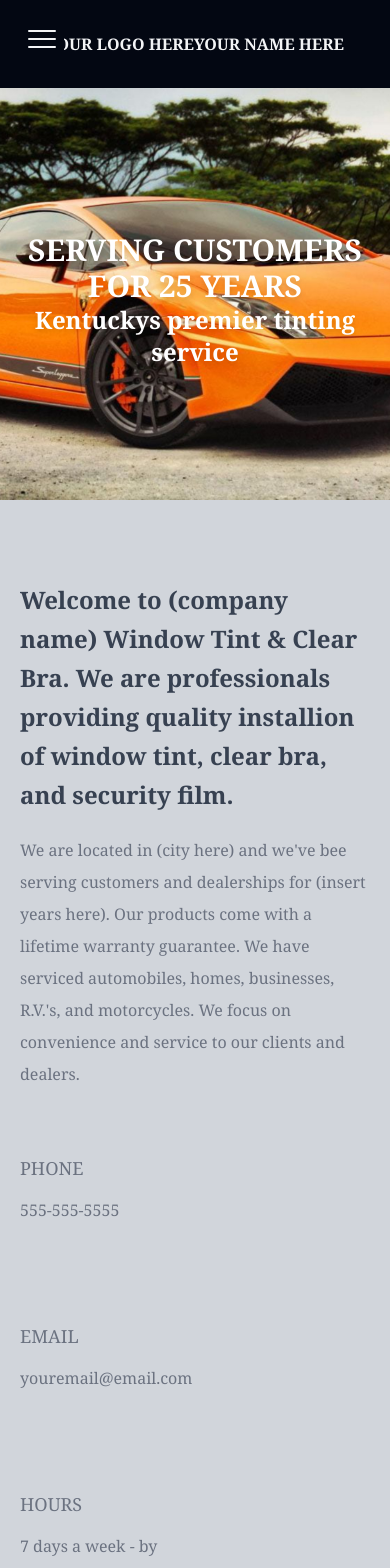
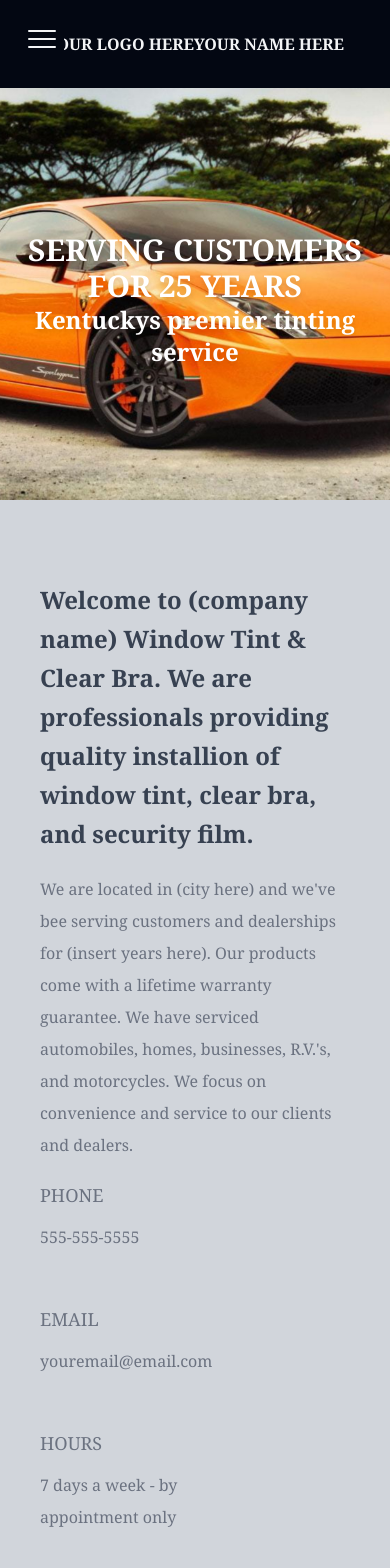
Before and after one commit to Drayved/Tint-Site, a React (Vite) app: page / in a window 390 px wide. Shown: the top 1568 px of the page. Built offline with nearby package versions, Linux system fonts and the light colour scheme.

Commit message:
Update index.css

```diff
--- a/src/index.css
+++ b/src/index.css
@@ -119,7 +119,7 @@ li{
 /* First Pitch */
 
 .first-pitch-container{
-    @apply flex mt-20 text-gray-500 justify-around max-w-[60%] mx-auto
+    @apply flex mt-20 text-gray-500 justify-between max-w-[70%] mx-auto
 }
 
 .pitch-container{
@@ -148,31 +148,33 @@ li{
     @apply bg-truck-img h-64 bg-center bg-cover my-16
 }
 
-@media(max-width: 1000px){
+@media(max-width: 850px){
     .first-pitch-container{
-        @apply flex flex-col w-[100%] max-w-[100%]
-    }
-
-    .pitch{
-
-    }
-
-    .pitch-details{
-
+        @apply flex flex-col w-[100%] max-w-[100%] px-10
     }
 
     .pitch-container{
-        @apply px-5 mx-auto w-[100%]
+        @apply mx-auto w-[100%]
     }
 
     .company-info{
-        @apply pl-5
+
     }
 
     .phone,
     .email,
     .hours{
-        @apply mt-16
+        @apply mt-5
+    }
+
+    .hours{
+        @apply mb-[-1.1rem]
+    }
+}
+
+@media(min-width:1480px){
+    .first-pitch-container{
+        @apply max-w-[50%]
     }
 }
 
```
